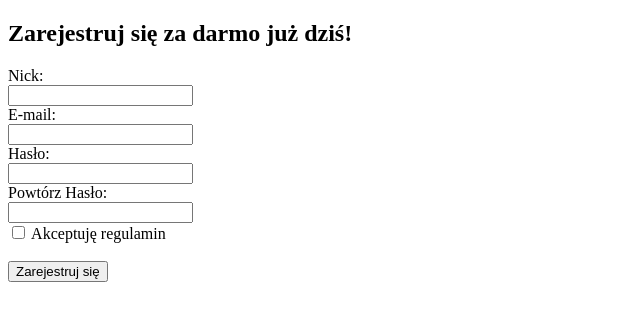
After one commit to ilonaww/strona-gry, a PHP site: page /rejestracja.php in a window 1280 px wide. The commit adds this page. Shown: the top 321 px of the page, without its empty margins (0-640 px from the left). Run offline with PHP 8.4, Linux system fonts and the light colour scheme; some libraries are stand-ins or nearby versions.

Commit message:
dodanie mozliwosci rejestracji

```diff
--- a/index.php
+++ b/index.php
@@ -17,9 +17,10 @@
 
 <body>
 
-<p>Lepszej gry żeś jeszcze nie widział. Hyżo podonżaj za mno! </p>
+<p><h2>Lepszej gry żeś jeszcze nie widział. Hyżo podonżaj za mno!</h2> </p>
 <br>
-<br>
+   <a href="rejestracja.php">Rejestracja </a>
+</br> </br>
 
 <form action="zaloguj.php" method="post">
 Login: </br><input type="text" name="login"></br>
--- /dev/null
+++ b/rejestracja.php
@@ -0,0 +1,38 @@
+
+<?php
+    session_start();
+    //sprawdzenie czy taka zmienna istnieje, jeśli tak oznacza to, że formularz rejestracji został już wysłany
+    if(!isset($_POST['nick'])){
+
+    }
+?>
+
+<!DOCTYPE html>
+<html lang="pl">
+    <header>
+        <meta charset="utf-8">
+        <title>Rejsetracja</title>
+        <script src="https://www.google.com/recaptcha/api.js"></script>
+    <header>
+
+    <body>
+
+        <h2>Zarejestruj się za darmo już dziś!</h2>
+        <form method="post">
+            Nick: </br> <input name="nick" type="text"> </br>
+            E-mail: </br> <input name="email" type="text"> </br>
+            Hasło: </br> <input name="haslo" type="password"> </br>
+            Powtórz Hasło: </br> <input name="haslo2" type="password"> </br>
+            <label><input type="checkbox" name="regulamin"> Akceptuję regulamin</label> </br>
+            <!-- dodanie pola o nie byciu robotem-->
+            <div class="g-recaptcha" data-sitekey="6LcEhgUbAAAAAKh8JRQ5Pp1PNsniQcYcM6SFIIFw"></div>
+            </br>
+            <input type="submit" value="Zarejestruj się">
+         </form>
+    </body>
+
+
+
+
+
+</html>
```
Also changed, not shown: zaloguj.php (+9 -3 lines).
